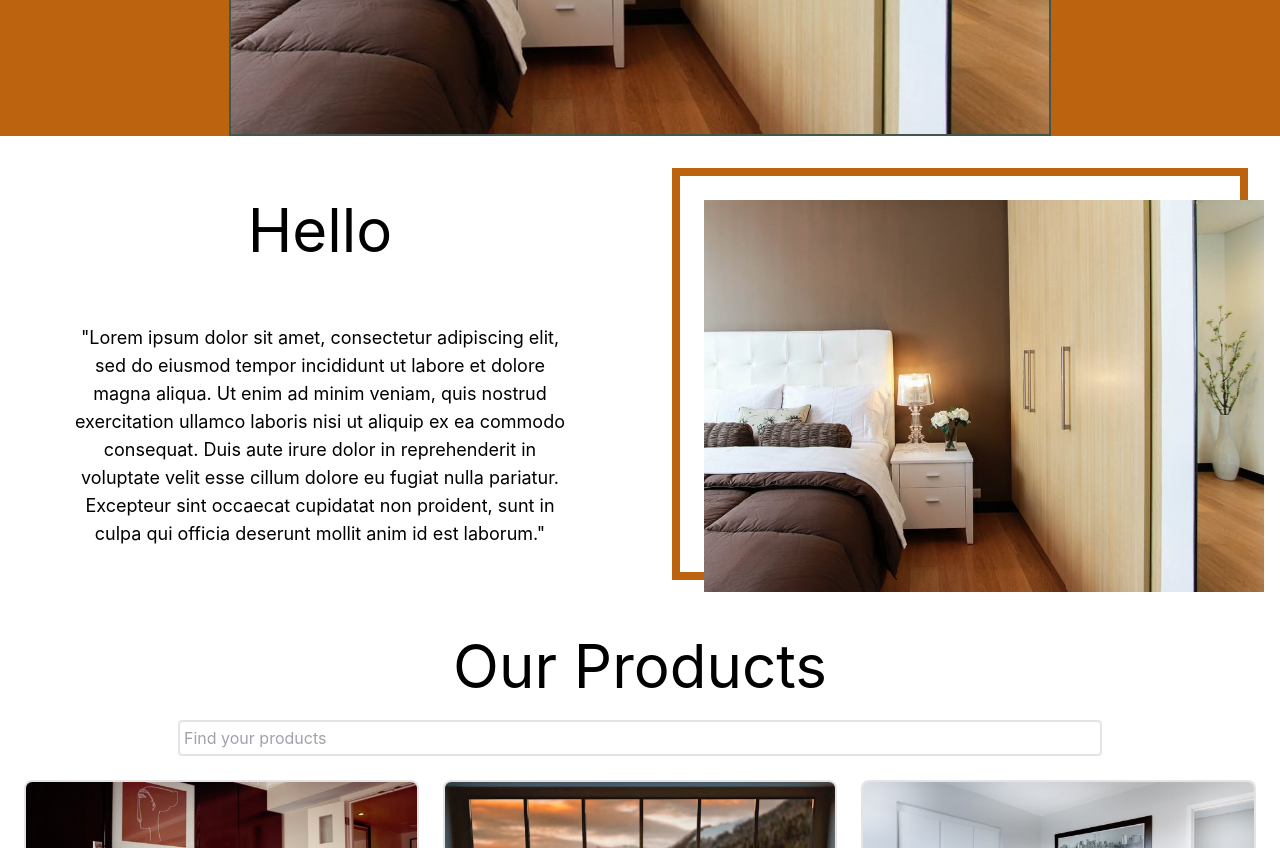
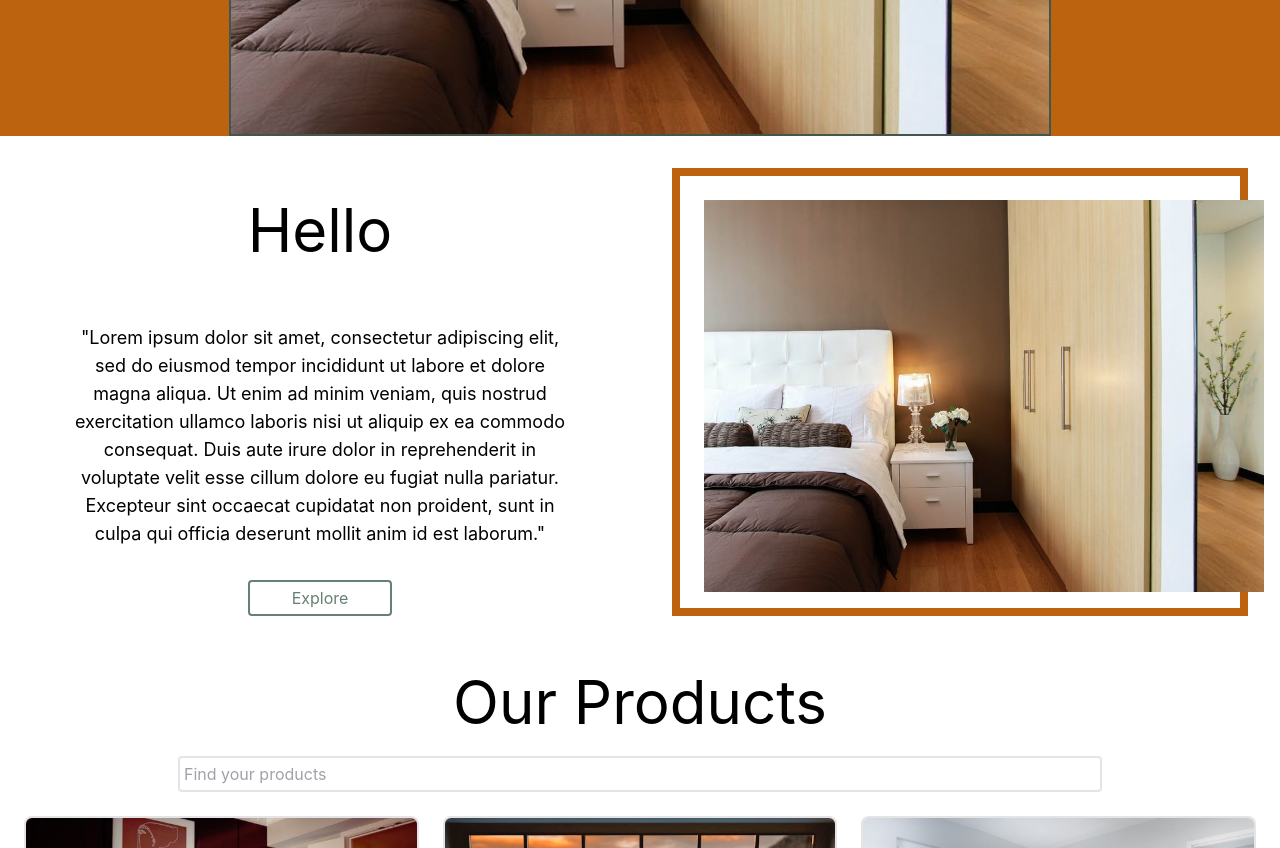
Before and after one commit to Dacker15/comfy-house, a React (Create React App) app: page / in a window 1280 px wide. Shown: the part 460-1308 px from the top of the page. Built offline with nearby package versions, Linux system fonts and the light colour scheme; the HTML template or start-up script is replaced by a standard one.

Commit message:
feat: Add navigation

```diff
--- a/src/App.tsx
+++ b/src/App.tsx
@@ -1,4 +1,5 @@
 import React, { useCallback, useEffect, useState, VFC } from 'react'
+import { ABOUT_ID, GALLERY_ID } from 'src/lib/constant'
 import { Product, ProductRaw } from 'src/lib/types'
 import { mapProducts } from 'src/lib/utils'
 import About from 'src/components/about/About'
@@ -13,6 +14,13 @@ const App: VFC = () => {
     console.log('We will add this product to your cart', nextProduct)
   }, [])
 
+  const onScroll = useCallback((elementId: string) => {
+    const element = document.getElementById(elementId)
+    if (element) element.scrollIntoView({ behavior: 'smooth' })
+  }, [])
+  const scrollToAbout = useCallback(() => onScroll(ABOUT_ID), [onScroll])
+  const scrollToGallery = useCallback(() => onScroll(GALLERY_ID), [onScroll])
+
   useEffect(() => {
     fetch('products.json').then((response) => {
       response.json().then((data: { items: ProductRaw[] }) => setProducts(mapProducts(data.items)))
@@ -22,8 +30,8 @@ const App: VFC = () => {
   return (
     <div>
       <Appbar />
-      <Splash />
-      <About />
+      <Splash onScroll={scrollToAbout} />
+      <About onScroll={scrollToGallery} />
       <Gallery products={products} onAdd={onAdd} />
     </div>
   )
--- a/src/components/about/About.tsx
+++ b/src/components/about/About.tsx
@@ -1,13 +1,16 @@
 import React, { useRef, VFC } from 'react'
+import Button from 'src/base/Button'
+import { ABOUT_ID } from 'src/lib/constant'
 import { useAnimation } from 'src/lib/utils'
 import './styles.scss'
 
-const About: VFC = () => {
+type Props = { onScroll: () => void }
+const About: VFC<Props> = (props) => {
   const imageRef = useRef<HTMLImageElement | null>(null)
   useAnimation(imageRef.current, 'about-screen-image--animated')
 
   return (
-    <div className="about">
+    <div id={ABOUT_ID} className="about">
       <div className="about-description">
         <p className="about-description-title">Hello</p>
         <p className="about-description-paragraph">
@@ -17,6 +20,9 @@ const About: VFC = () => {
           pariatur. Excepteur sint occaecat cupidatat non proident, sunt in culpa qui officia deserunt mollit anim id
           est laborum."
         </p>
+        <Button onClick={props.onScroll} className="about-description-button" variant="outlined" color="secondary">
+          Explore
+        </Button>
       </div>
       <div className="about-screen">
         <div className="about-screen-container">
--- a/src/components/about/styles.scss
+++ b/src/components/about/styles.scss
@@ -1,12 +1,15 @@
 .about {
   @apply flex flex-col lg:flex-row;
   &-description {
-    @apply flex-1 flex flex-col justify-center text-center p-8;
+    @apply flex-1 flex flex-col items-center justify-center text-center p-8;
     &-title {
       @apply text-6xl p-8;
     }
     &-paragraph {
       @apply text-lg p-8;
+    }
+    &-button {
+      @apply w-1/4;
     }
   }
   &-screen {
--- a/src/components/gallery/Gallery.tsx
+++ b/src/components/gallery/Gallery.tsx
@@ -1,5 +1,5 @@
 import React, { useEffect, useState, VFC } from 'react'
-import { DEBOUNCE_TIME } from 'src/lib/constant'
+import { DEBOUNCE_TIME, GALLERY_ID } from 'src/lib/constant'
 import { Product } from 'src/lib/types'
 import { useDebounce } from 'src/lib/utils'
 import Card from 'src/components/card/Card'
@@ -17,7 +17,7 @@ const Gallery: VFC<Props> = (props) => {
   }, [props.products, debouncedText])
 
   return (
-    <div className="gallery">
+    <div id={GALLERY_ID} className="gallery">
       <p className="gallery-title">Our Products</p>
       <input
         type="text"
--- a/src/components/splash/Splash.tsx
+++ b/src/components/splash/Splash.tsx
@@ -2,7 +2,8 @@ import React, { VFC } from 'react'
 import Button from 'src/base/Button'
 import './styles.scss'
 
-const Splash: VFC = () => {
+type Props = { onScroll: () => void }
+const Splash: VFC<Props> = (props) => {
   return (
     <div className="splash">
       <div
@@ -11,7 +12,9 @@ const Splash: VFC = () => {
       >
         <div className="splash-image-explore">
           <p className="splash-image-explore-title">Welcome to Comfy House</p>
-          <Button className="splash-image-explore-button">Explore</Button>
+          <Button className="splash-image-explore-button" onClick={props.onScroll}>
+            Explore
+          </Button>
         </div>
       </div>
     </div>
--- a/src/lib/constant.ts
+++ b/src/lib/constant.ts
@@ -1,2 +1,5 @@
 export const PHONE_NUM = '+ 123 456 789'
 export const DEBOUNCE_TIME = 500
+
+export const ABOUT_ID = 'about'
+export const GALLERY_ID = 'gallery'
```
